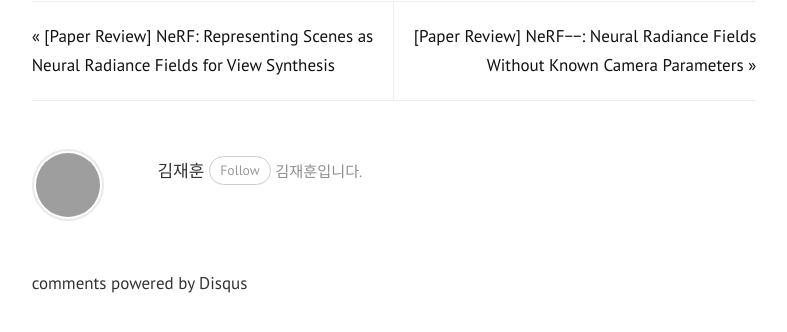
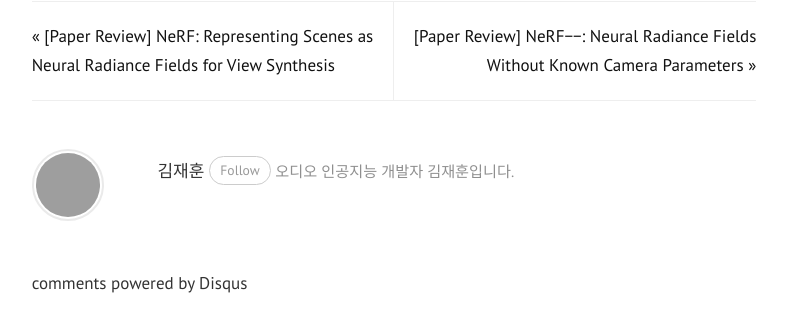
Before and after one commit to Innerverz-AI/Innerverz-AI.github.io, a Jekyll site: the page built from _posts/TTS/2022-06-15-review-fastspeech.md, in a window 1280 px wide and 900 px high, scrolled down 8325 px, cut to the strip 378-732 px from the top of the window. Shown: the top 332 px of the strip, without its empty margins (246-1033 px from the left). Built offline with Jekyll 4.4.1, drawn with Linux system fonts in a browser that asks for light colours; formulas are drawn with MathJax 3; comment, search, counter and statistics services are not loaded; grey boxes are pictures that could not be loaded.

Commit message:
modified: config author info - 김재훈

```diff
--- a/_config.yml
+++ b/_config.yml
@@ -71,9 +71,9 @@ authors:
     display_name: 김재훈
     avatar: 'assets/images/source_m2.png'
     email: "smoked22@innerverz.com"
-    web: ""
+    web: "https://github.com/smoked-22"
     twitter: ""
-    description: "김재훈입니다."
+    description: "오디오 인공지능 개발자 김재훈입니다."
 
 # Social
 social:
```
